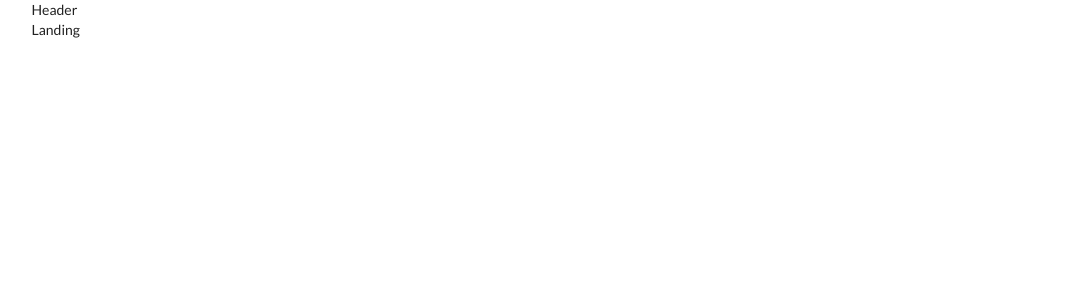
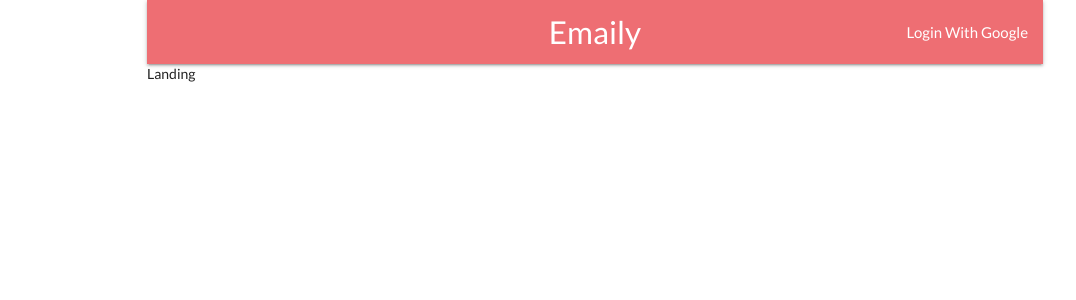
Before and after one commit to campbellpadgett/Survey-App, a React (Create React App) app in the folder client/: page / in a window 1280 px wide. Shown: the top 300 px of the page, without its empty margins (45-1121 px from the left). Built offline with nearby package versions, Linux system fonts and the light colour scheme.

Commit message:
installed axios

```diff
--- a/client/package.json
+++ b/client/package.json
@@ -6,6 +6,7 @@
     "@testing-library/jest-dom": "^5.11.9",
     "@testing-library/react": "^11.2.5",
     "@testing-library/user-event": "^12.8.0",
+    "axios": "^0.21.1",
     "http-proxy-middleware": "^1.0.6",
     "materialize-css": "^1.0.0-rc.2",
     "react": "^17.0.1",
--- a/client/src/components/App.js
+++ b/client/src/components/App.js
@@ -10,7 +10,7 @@
 
 const App = () => {
   return (
-    <div className='ui container'>
+    <div className='container'>
 
       <BrowserRouter>
         <div>
--- a/client/src/components/Header.js
+++ b/client/src/components/Header.js
@@ -1,9 +1,19 @@
-import React from 'react';
+import React, { useEffect } from 'react';
 
 const Header = () => {
+
+
+
     return (
         <div>
-            Header
+            <nav>
+                <div class="nav-wrapper">
+                    <a href="/" class="center brand-logo">Emaily</a>
+                    <ul id="nav-mobile" class="right hide-on-med-and-down">
+                        <li><a href="/auth/google">Login With Google</a></li>
+                    </ul>
+                </div>
+            </nav>
         </div>
     );
 }
```
Also changed, not shown: 1 other file (tests, documents, lock files or other folders).
